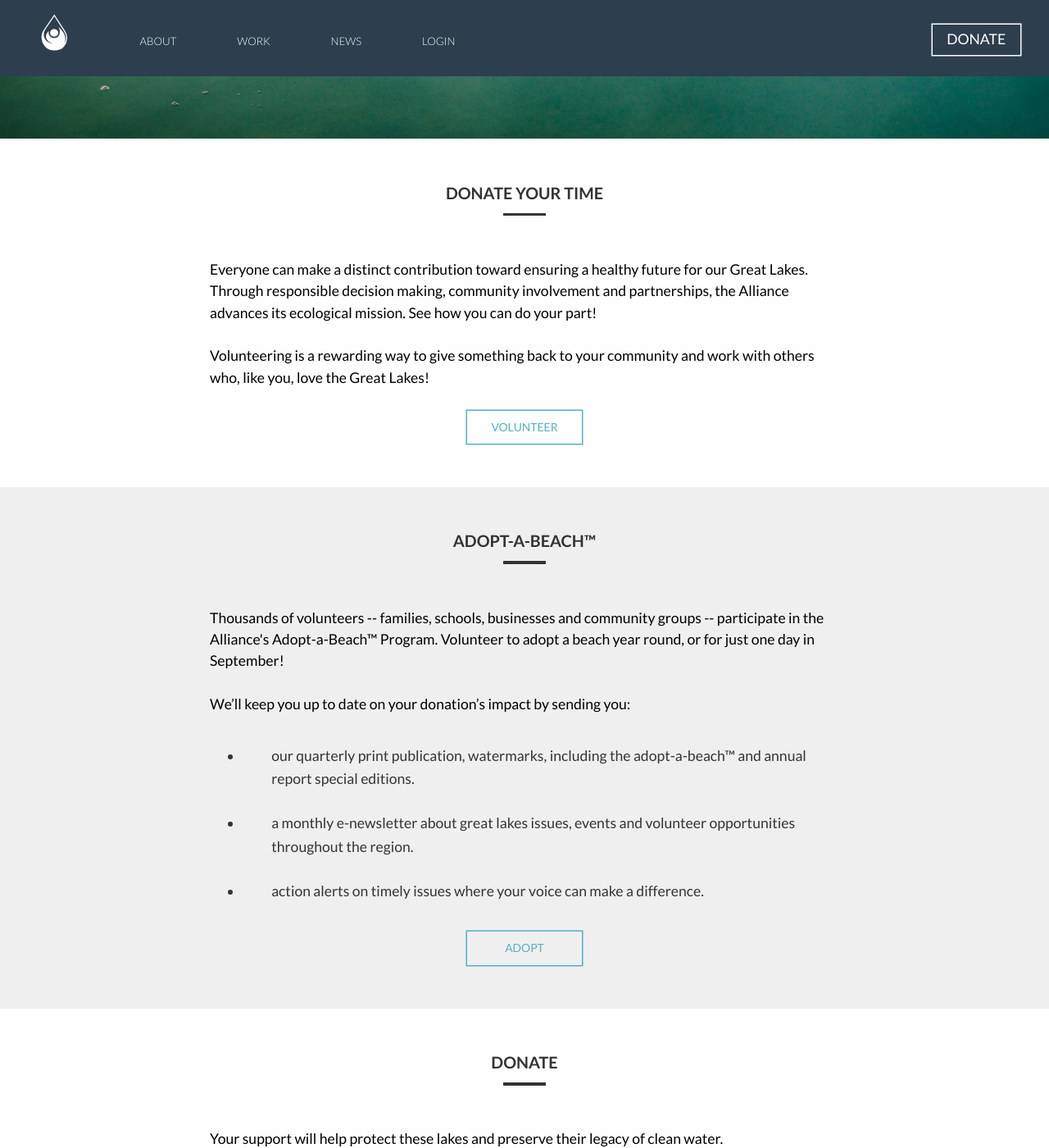
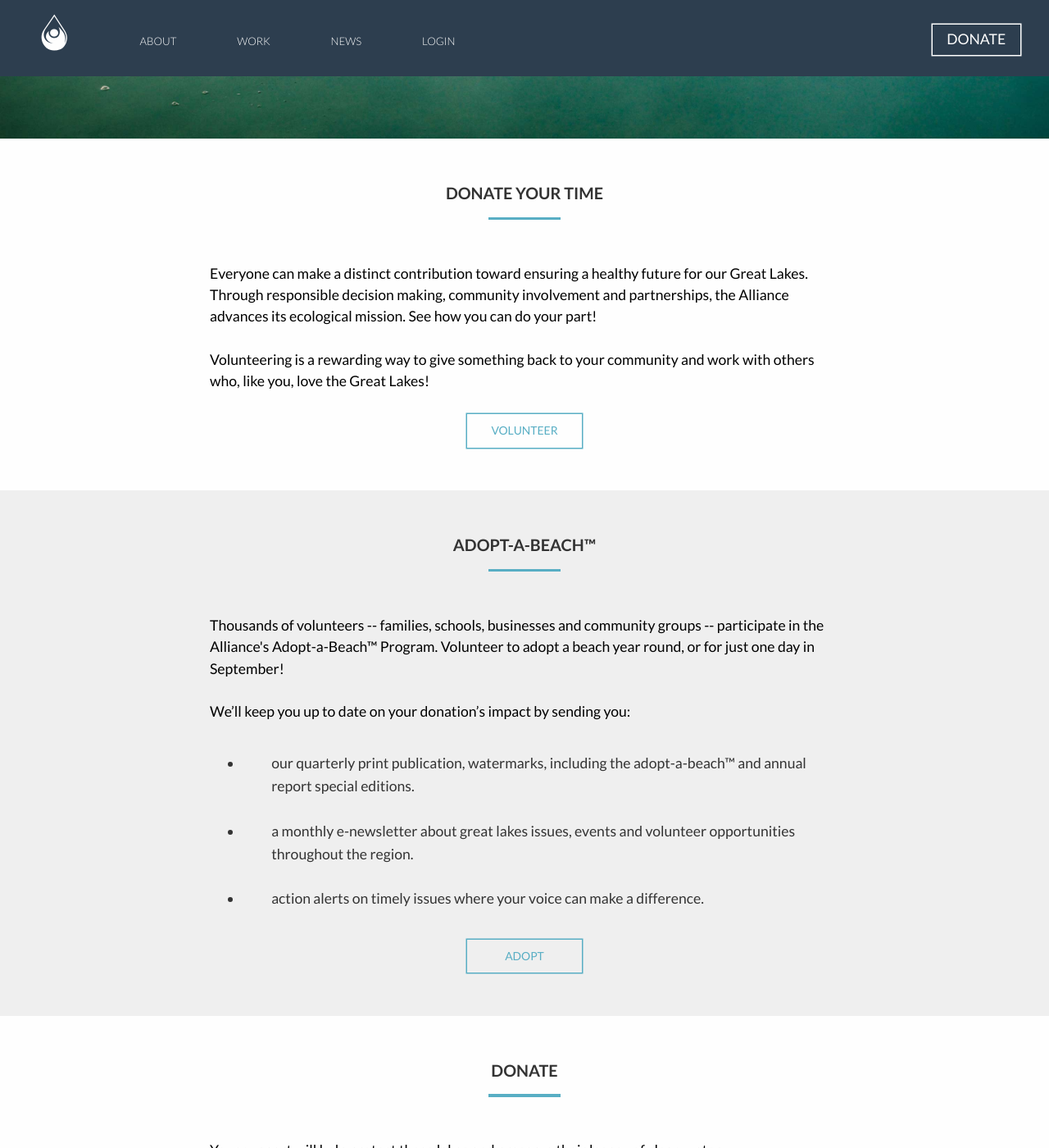
Before and after one commit to gbales11/greatlakesalliance, a Jekyll site: the page built from donate.html, in a window 1280 px wide and 1400 px high, scrolled down 481 px. Shown: the whole window at 82% size. Built offline with Jekyll 4.4.1, drawn with Linux system fonts in a browser that asks for light colours; nearby versions of some CDN libraries; Markdown is read by kramdown in place of the engine named in the settings.

Commit message:
refactor(css): update underline style
Update colour of underline.

```diff
--- a/css/style.css
+++ b/css/style.css
@@ -811,11 +811,11 @@ ul.social-buttons li {
 /* line 661, /Users/sam/Documents/Graphic Design/3rd Year/Semester 6/Web Dev. V/greatlakesalliance/scss/components/main */
 .underline {
   display: block;
-  width: 3em;
-  height: 0.2em;
-  background: #333;
+  width: 5em;
+  height: 0.18em;
+  background: #58aec4;
   margin: 0 auto;
-  margin-top: -15px;
+  margin-top: -10px;
   margin-bottom: 3em; }
 
 /* News Page*/
```
Also changed, not shown: scss/components/_main.scss (+4 -4 lines).
